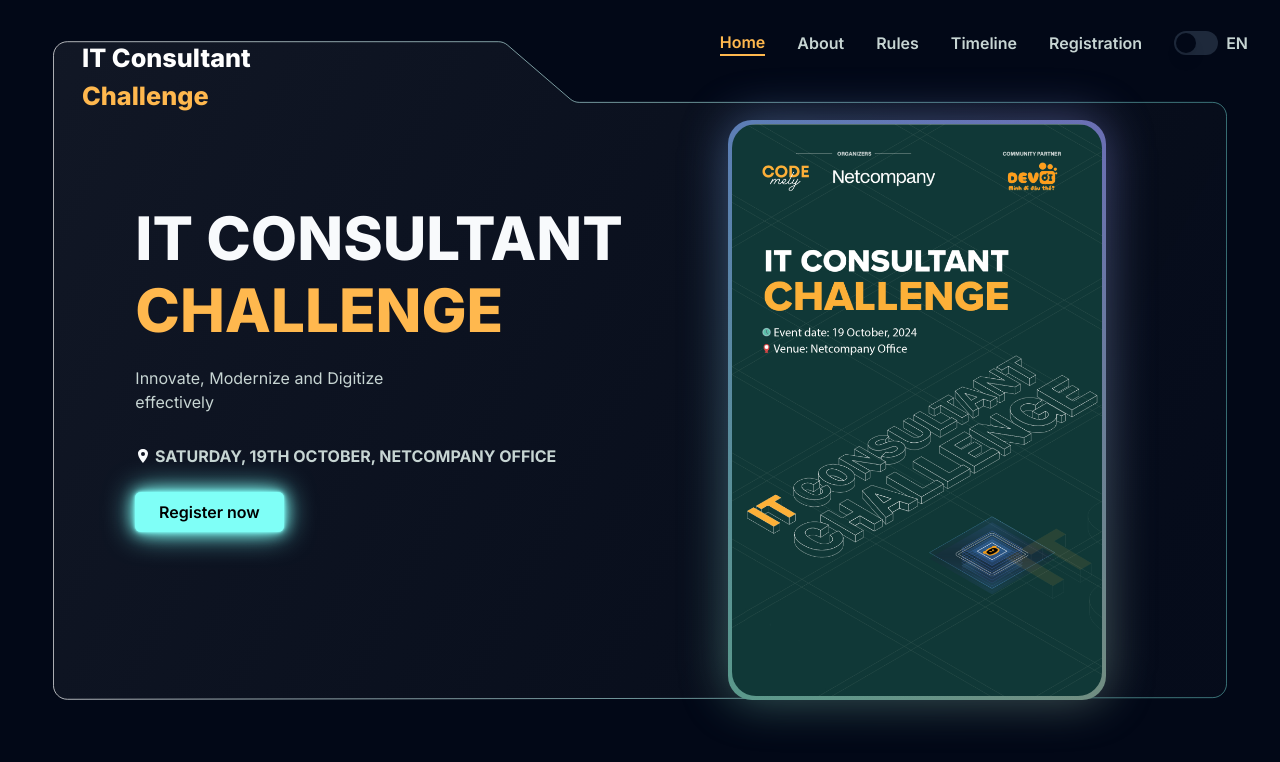
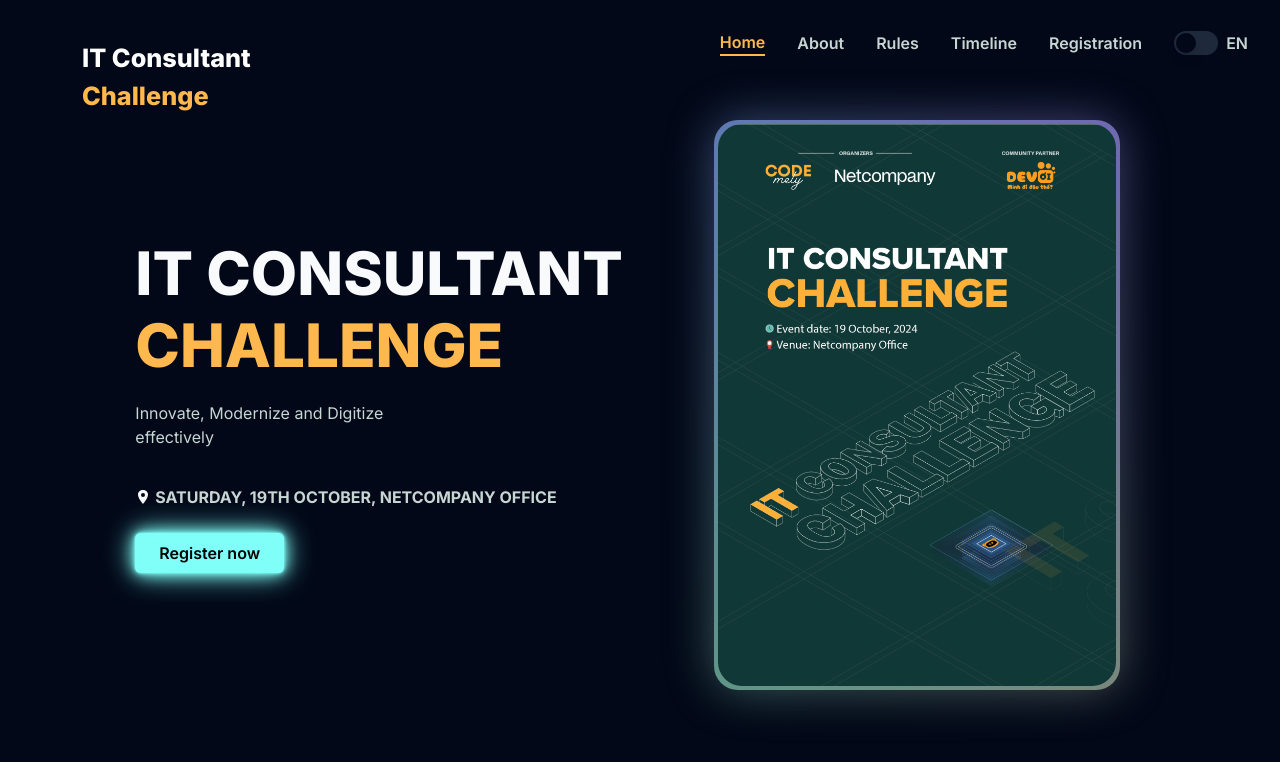
Before and after one commit to mely-apps/landing-it-consulting, a Next.js app: page /en in a window 1280 px wide. Shown: the top 762 px of the page. Built offline with nearby package versions, Linux system fonts and the light colour scheme.

Commit message:
Refactor: Simplify Hero component
Removed extraneous UI elements and styling to improve clarity and maintainability of the Hero component. The layout has been slightly adjusted to accommodate these changes.

```diff
--- a/src/components/Hero.tsx
+++ b/src/components/Hero.tsx
@@ -3,8 +3,6 @@
 import { useTranslations } from 'next-intl';
 import Image from 'next/image';
 import { IoLocationSharp } from 'react-icons/io5';
-import BlurFade from './ui/blur-fade';
-import { FlipWords } from './ui/flip-words';
 import { BackgroundGradient } from './ui/background-gradient';
 
 const Hero = () => {
@@ -19,7 +17,7 @@
   return (
     <>
       <div
-        className='hero-section relative grid grid-cols-1 items-center px-0 md:container max-[1024px]:bg-none sm:m-0 sm:w-full sm:gap-y-10 sm:px-8 sm:py-10 md:mx-auto md:w-11/12 lg:grid-cols-2'
+        className='relative grid grid-cols-1 items-center px-0 md:container max-[1024px]:bg-none sm:m-0 sm:w-full sm:gap-y-10 sm:px-8 sm:py-10 md:mx-auto md:mt-20 md:w-11/12 lg:grid-cols-2'
         id={SECTION_IDS.HOME}
       >
         <div className='order-2 text-center sm:order-1 lg:ml-[50px] lg:text-left'>
@@ -28,46 +26,31 @@
             <br />
             <span className='!text-primary'>CHALLENGE</span>
           </h1>
-          <p className='tracking-in-expand m-auto hidden max-w-[60%] py-5 text-center text-muted-foreground sm:block lg:m-0 lg:text-left'>
+          <p className='m-auto hidden max-w-[60%] py-5 text-center text-muted-foreground sm:block lg:m-0 lg:text-left'>
             {t('hero.subTitle')}
           </p>
-          <BlurFade delay={0.5}>
+
           <div className='mt-4 flex items-center justify-center gap-x-1 max-sm:mx-16 lg:justify-start'>
             <IoLocationSharp className='max-sm:h-10 max-sm:w-10 max-sm:text-primary' />
             <p className='text-left font-bold uppercase text-muted-foreground max-sm:ps-2 max-sm:text-sm max-sm:text-primary'>
               {t('hero.time')}
             </p>
           </div>
-          </BlurFade>
-          <BlurFade delay={0.7}>
+
           <button
             className='mt-6 w-auto rounded-md !bg-[#7FFFF7] px-6 py-2 font-semibold text-black shadow-[0_0_2px_#7FFFF7,inset_0_0_2px_#7FFFF7,0_0_5px_#7FFFF7,0_0_15px_#7FFFF7,0_0_30px_#7FFFF7] hover:opacity-90'
             onClick={handleScrollToRegistration}
           >
             {t('hero.buttonTitle')}
           </button>
-          </BlurFade>
         </div>
 
         <div className='order-1 flex h-full items-center justify-center sm:order-2 lg:mt-0'>
-          {/* <div className='bg-poster max-sm:hidden sm:h-[500px] sm:w-[360px] lg:mt-[60px] lg:h-[calc(100%_-_8vw_-_66px)] lg:w-[26vw] xl:h-[580px] xl:w-[378px]'>
-            <div className='fade-in-right relative h-full w-full overflow-hidden rounded-3xl'>
-              <Image
-                src='/cover.png'
-                alt='landing-it-consulting'
-                sizes='auto'
-                className='static object-cover'
-                priority
-                fill
-              />
-            </div>
-          </div> */}
-          <div className='h-full w-full'>
           <BackgroundGradient
             className='h-full w-full'
-              containerClassName='mx-auto sm:h-[500px] sm:w-[360px] lg:mt-[80px] lg:h-[calc(100%_-_8vw_-_66px)] lg:w-[26vw] xl:h-[580px] xl:w-[378px]'
+            containerClassName='w-[300px] h-[421px] sm:h-[570px] sm:w-[406px]'
           >
-              <div className='fade-in-right relative h-full w-full overflow-hidden rounded-3xl'>
+            <div className='relative h-full w-full overflow-hidden rounded-3xl'>
               <Image
                 src='/cover.png'
                 alt='landing-it-consulting'
@@ -78,7 +61,6 @@
               />
             </div>
           </BackgroundGradient>
-          </div>
 
           <div className='relative h-[600px] w-full overflow-hidden p-0 sm:hidden'>
             <Image
```
Lines whose indentation alone changed are shown as unchanged.
